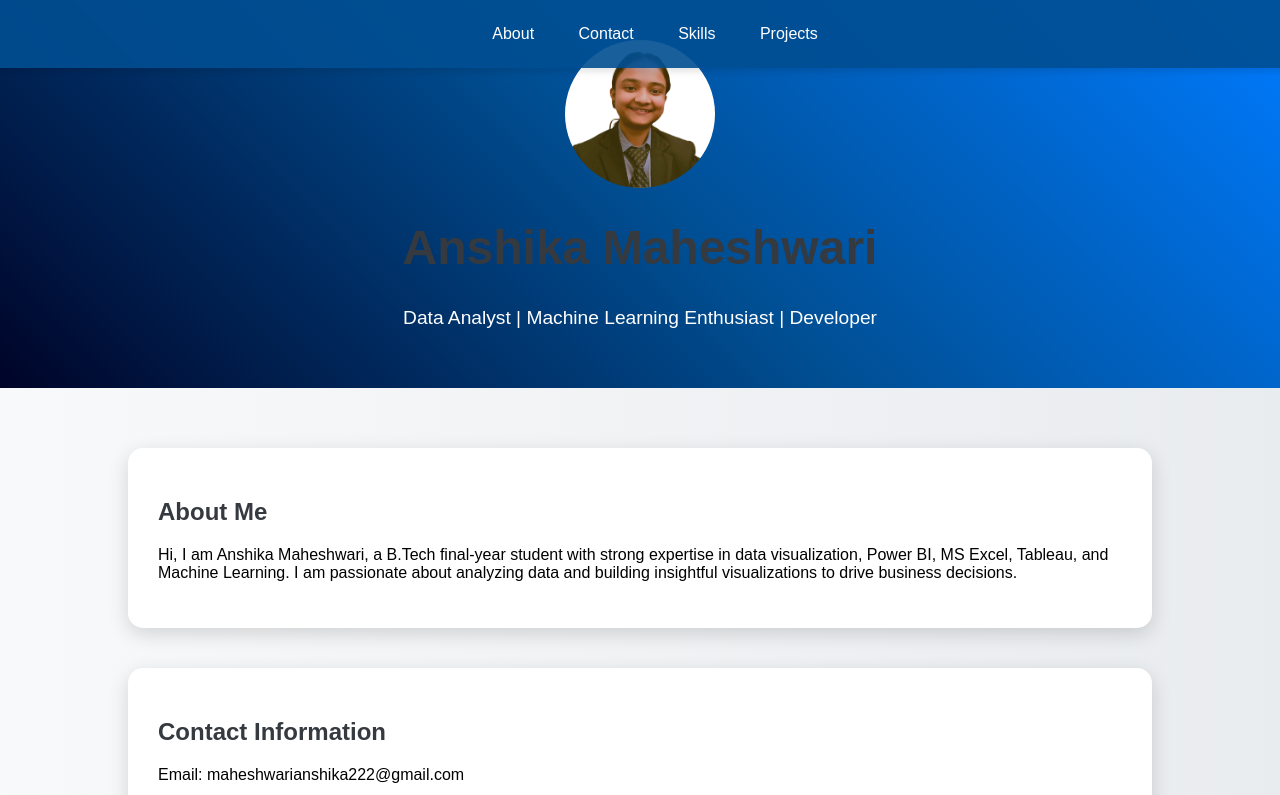
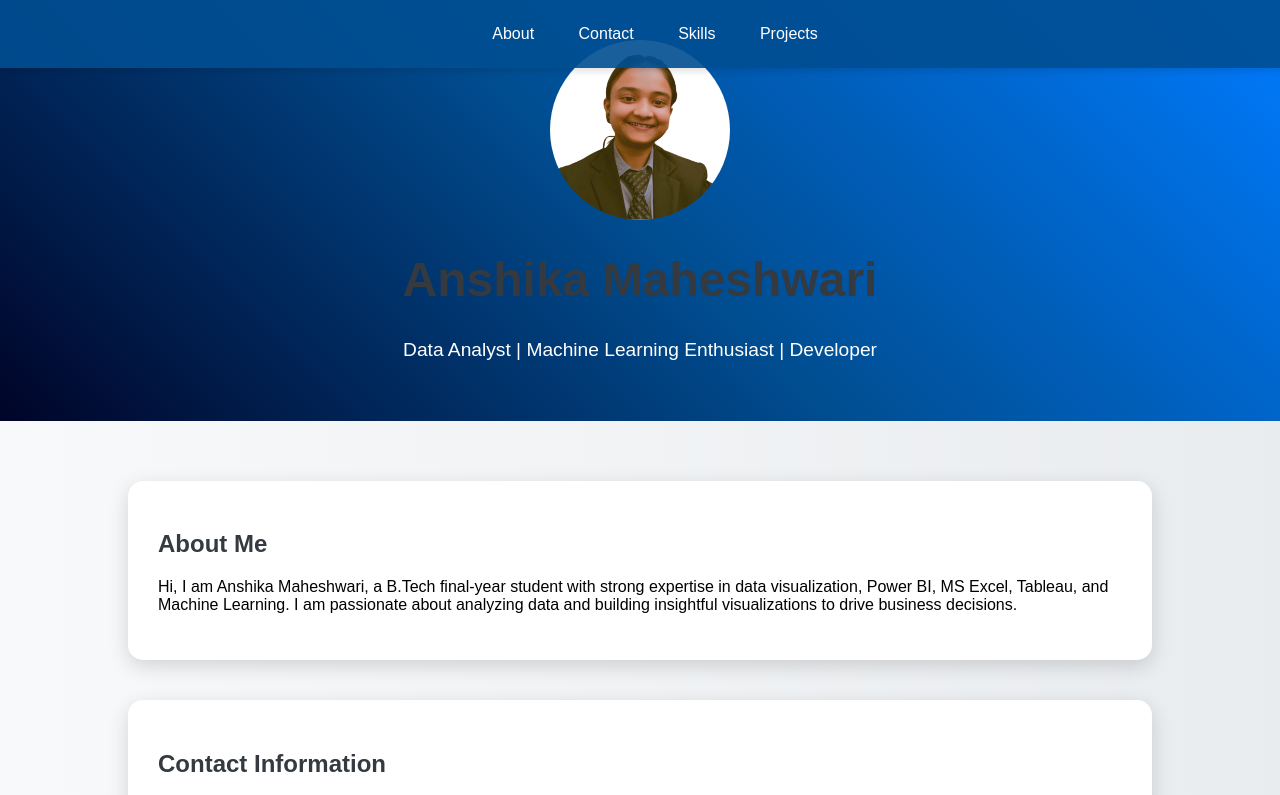
Before and after one commit to anshikamaheshwari12/portfolio, a plain HTML site: page index.html in a window 1280 px wide. Shown: the top 795 px of the page. Drawn offline with Linux system fonts and the light colour scheme.

Commit message:
Update index.html

```diff
--- a/index.html
+++ b/index.html
@@ -8,7 +8,7 @@
         body { font-family: Arial, sans-serif; margin: 0; padding: 0; background: linear-gradient(to right, #f8f9fa, #e9ecef); overflow-x: hidden; }
         .container { width: 80%; margin: auto; padding: 20px; opacity: 0; transform: translateY(20px); transition: all 1s ease-in-out; }
         header { background: linear-gradient(45deg, #000428, #004e92, #007bff); color: white; padding: 40px; text-align: center; position: relative; overflow: hidden; }
-        header img { width: 150px; border-radius: 50%; display: block; margin: auto; animation: fadeIn 2s; }
+        header img { width: 180px; height: 180px; border-radius: 50%; object-fit: cover; display: block; margin: auto; animation: fadeIn 2s; }
         header h1 { font-size: 3em; font-weight: bold; display: block; white-space: nowrap; overflow: hidden; animation: fadeIn 2s; }
         header p { font-size: 1.2em; animation: fadeIn 3s; }
         nav { text-align: center; padding: 15px; background: rgba(0, 78, 146, 0.9); position: fixed; width: 100%; top: 0; left: 0; z-index: 1000; box-shadow: 0 4px 6px rgba(0,0,0,0.1); }
```
